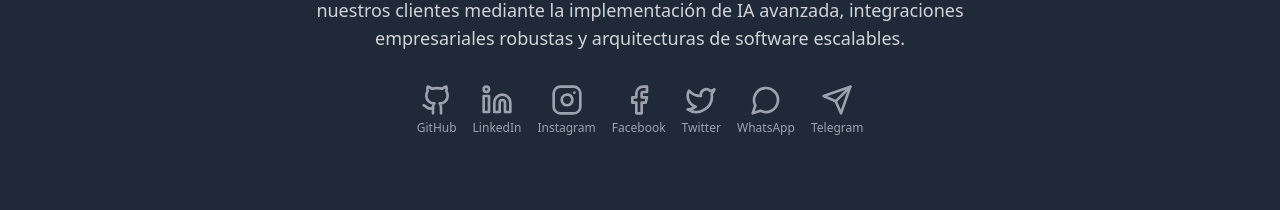
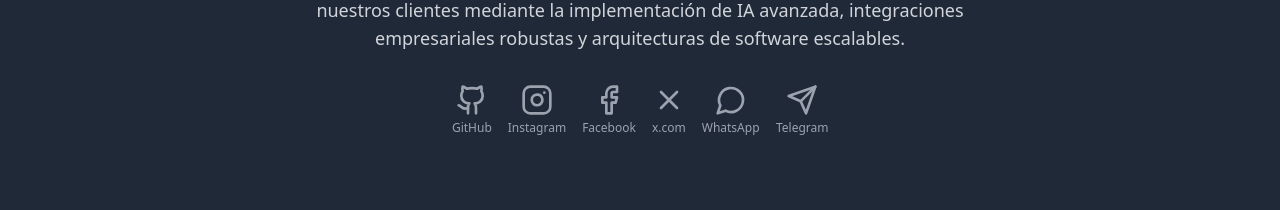
Before and after one commit to dusare/page, a React (Vite) app: page / in a window 1280 px wide. Shown: the part 3060-3270 px from the top of the page. Built offline with nearby package versions, Linux system fonts and the light colour scheme.

Commit message:
links redes

```diff
--- a/src/App.tsx
+++ b/src/App.tsx
@@ -189,12 +189,12 @@ function App() {
   // Social media links
   const socialLinks = [
     { name: "GitHub", icon: Github, url: "https://github.com/dusare", color: "hover:text-gray-300" },
-    { name: "LinkedIn", icon: Linkedin, url: "https://linkedin.com", color: "hover:text-blue-500" },
-    { name: "Instagram", icon: Instagram, url: "https://instagram.com", color: "hover:text-pink-500" },
-    { name: "Facebook", icon: Facebook, url: "https://facebook.com", color: "hover:text-blue-600" },
-    { name: "Twitter", icon: Twitter, url: "https://twitter.com", color: "hover:text-blue-400" },
+  //  { name: "LinkedIn", icon: Linkedin, url: "https://linkedin.com", color: "hover:text-blue-500" },
+    { name: "Instagram", icon: Instagram, url: "https://www.instagram.com/dusare_ia/", color: "hover:text-pink-500" },
+    { name: "Facebook", icon: Facebook, url: "https://www.facebook.com/share/17vjMMv57u/", color: "hover:text-blue-600" },
+    { name: "x.com", icon: X, url: "https://x.com/Dusare_ia", color: "hover:text-blue-400" },
     { name: "WhatsApp", icon: MessageCircle, url: "https://wa.me/541170601388?text=Hola+Dusare", color: "hover:text-green-500" },
-    { name: "Telegram", icon: Send, url: "https://t.me/dusare", color: "hover:text-blue-300" }
+    { name: "Telegram", icon: Send, url: "https://t.me/dusare_ia", color: "hover:text-blue-300" }
   ];
 
   return (
```
